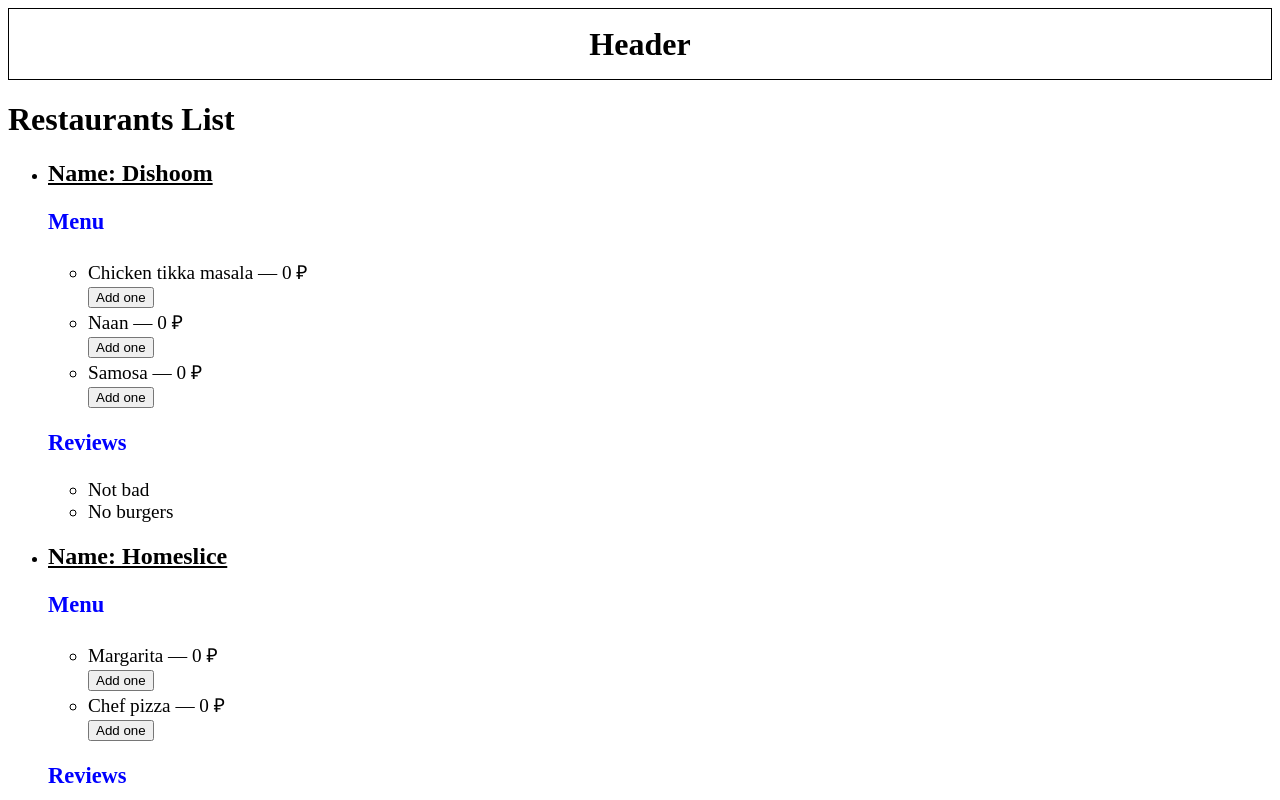
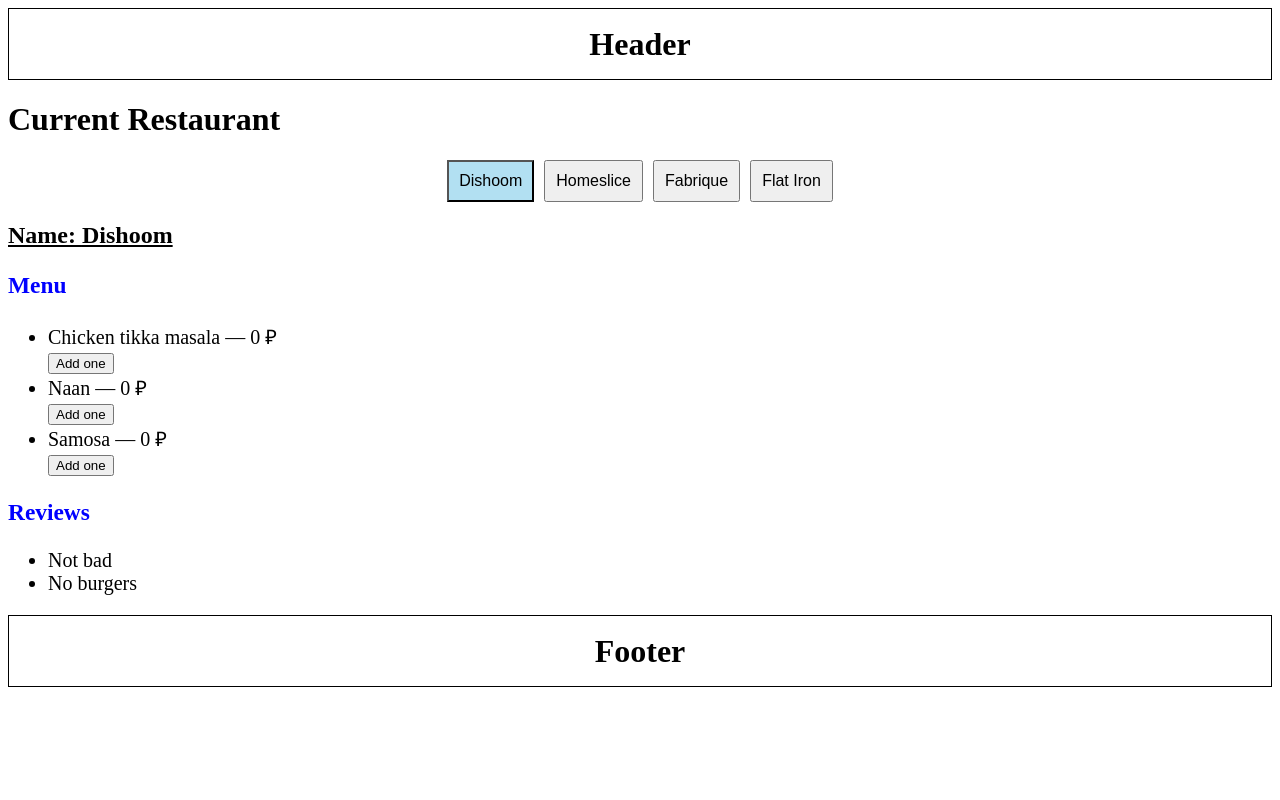
Before and after one commit to dfajl/learn_JS_react_2026, a React (Vite) app: page / in a window 1280 px wide. Shown: the top 800 px of the page. Built offline with nearby package versions, Linux system fonts and the light colour scheme.

Commit message:
добавляет табы и выбор ресторана через таб

```diff
--- a/src/components/App.tsx
+++ b/src/components/App.tsx
@@ -1,6 +1,6 @@
 import { MainFooter } from "./Footer/MainFooter.tsx";
 import { MainHeader } from "./Header/MainHeader.tsx";
-import { RestaurantList } from "./RestaurantList/RestaurantList.tsx";
+import { RestaurantsPage } from "./RestaurantList/RestaurantsPage.tsx";
 
 export const App = () => {
 	return (
@@ -14,7 +14,7 @@
 				height: "50px"
 			}}/>
 			<main>
-				<RestaurantList />
+				<RestaurantsPage />
 			</main>
 			<MainFooter style={{
 				border: "1px solid black",
--- a/src/components/RestaurantList/RestaurantItem/RestaurantItem.tsx
+++ b/src/components/RestaurantList/RestaurantItem/RestaurantItem.tsx
@@ -1,4 +1,4 @@
-import type { TRestaurant } from "../types.ts";
+import type { TRestaurant } from "../restaurantTypes.ts";
 import { Menus } from "../RestaurantMenus/Menus.tsx";
 import { Reviews } from "../RestaurantReviews/Rewievs.tsx";
 
@@ -8,8 +8,8 @@
 			<h2 style={{ textDecoration: "underline" }}>
 				Name: {restaurant.name}
 			</h2>
-			<Menus menu={restaurant.menu}  style={{ fontSize: "1.2rem" }}/>
-			<Reviews reviews={restaurant.reviews} style={{ fontSize: "1.2rem" }}/>
+			<Menus menu={restaurant.menu}  style={{ fontSize: "20px" }}/>
+			<Reviews reviews={restaurant.reviews} style={{ fontSize: "20px" }}/>
 		</div>
 	);
 };
--- a/src/components/RestaurantList/RestaurantList.tsx
+++ /dev/null
@@ -1,21 +0,0 @@
-import { restaurants } from "../../mock/restaurantsList.ts";
-import { RestaurantItem } from "./RestaurantItem/RestaurantItem.tsx";
-import type { TRestaurant } from "./types.ts";
-
-export const RestaurantList = () => {
-	return (
-		<div>
-			<h1>Restaurants List</h1>
-			<ul>
-				{restaurants.map((restaurant: TRestaurant) => (
-					<li key={restaurant.id}>
-						<RestaurantItem
-						   key={restaurant.id}
-						   restaurant={restaurant}
-					    />
-					</li>
-				))}
-			</ul>
-		</div>
-	);
-};
--- a/src/components/RestaurantList/RestaurantMenus/MenuItem.tsx
+++ b/src/components/RestaurantList/RestaurantMenus/MenuItem.tsx
@@ -1,5 +1,5 @@
 import { useState } from "react";
-import type { TMenuItem } from "../types.ts";
+import type { TMenuItem } from "../restaurantTypes.ts";
 import { Counter } from "../../UI/Counter/UICounter.tsx";
 
 export const MenuItem = ({ menuItem }: { menuItem: TMenuItem }) => {
--- a/src/components/RestaurantList/RestaurantMenus/Menus.tsx
+++ b/src/components/RestaurantList/RestaurantMenus/Menus.tsx
@@ -1,4 +1,4 @@
-import type { TMenuItem } from "../types";
+import type { TMenuItem } from "../restaurantTypes.ts";
 import { MenuItem } from "./MenuItem.tsx";
 
 export const Menus = ({ menu, style }: { menu: TMenuItem[], style: React.CSSProperties }) => {
--- a/src/components/RestaurantList/RestaurantReviews/ReviewItem.tsx
+++ b/src/components/RestaurantList/RestaurantReviews/ReviewItem.tsx
@@ -1,4 +1,4 @@
-import type { TReviewItem } from "../types";
+import type { TReviewItem } from "../restaurantTypes";
 
 export const ReviewItem = ({ review }: { review: TReviewItem }) => {
 	return (
--- a/src/components/RestaurantList/RestaurantReviews/Rewievs.tsx
+++ b/src/components/RestaurantList/RestaurantReviews/Rewievs.tsx
@@ -1,4 +1,4 @@
-import type { TReviewItem } from "../types.ts";
+import type { TReviewItem } from "../restaurantTypes.ts";
 import { ReviewItem } from "./ReviewItem.tsx";
 export const Reviews = ({ reviews, style }: { reviews: TReviewItem[], style: React.CSSProperties }) => {
 	return (
--- /dev/null
+++ b/src/components/RestaurantList/RestaurantTabs/RestaurantTabs.tsx
@@ -0,0 +1,29 @@
+import type { TRestaurantTabsProps } from "./types";
+
+export const RestaurantTabs = (
+	{
+	  restaurants,
+	  style,
+	  onChange,
+	  activeRestaurantId,
+	}: TRestaurantTabsProps) => {
+	return (
+		<div role="tablist" style={style}>
+			{restaurants.map((restaurant) => (
+				<button
+				    key={restaurant.id}
+					type="button"
+					role="tab"
+					style={{
+					    padding: "10px",
+					    fontSize: "16px",
+						backgroundColor: restaurant.id === activeRestaurantId ? "rgba(135, 207, 235, 0.645)" : "",
+					}}
+					onClick={() => onChange(restaurant)}
+				>
+					{restaurant.name}
+				</button>
+			))}
+		</div>
+	);
+};
--- /dev/null
+++ b/src/components/RestaurantList/RestaurantTabs/types.ts
@@ -0,0 +1,8 @@
+import type { TRestaurant } from "../restaurantTypes";
+
+export type TRestaurantTabsProps = {
+	restaurants: TRestaurant[];
+	style: React.CSSProperties;
+	onChange: (restaurant: TRestaurant) => void;
+	activeRestaurantId: string | undefined;
+};
--- /dev/null
+++ b/src/components/RestaurantList/RestaurantsPage.tsx
@@ -0,0 +1,28 @@
+import { useState } from "react";
+import { restaurants } from "../../mock/restaurantsList.ts";
+import { RestaurantItem } from "./RestaurantItem/RestaurantItem.tsx";
+import { RestaurantTabs } from "./RestaurantTabs/RestaurantTabs.tsx";
+import type { TRestaurant } from "./restaurantTypes.ts";
+
+export const RestaurantsPage = () => {
+	const firstRestaurant = restaurants[0] || null;
+	const [currentRestaurant, setCurrentRestaurant] = useState<TRestaurant | null>(firstRestaurant);
+
+	return (
+		<div>
+			<h1>Current Restaurant</h1>
+			<RestaurantTabs
+			    restaurants={restaurants}
+				activeRestaurantId={currentRestaurant?.id}
+				style={{
+					display: "flex",
+					justifyContent: "center",
+					alignItems: "center",
+					gap: "10px"
+				}}
+				onChange={setCurrentRestaurant}
+			/>
+			{currentRestaurant && <RestaurantItem restaurant={currentRestaurant}/>}
+		</div>
+	);
+};
```
Also changed, not shown: src/components/RestaurantList/restaurantTypes.ts (renamed from src/components/RestaurantList/types.ts).
